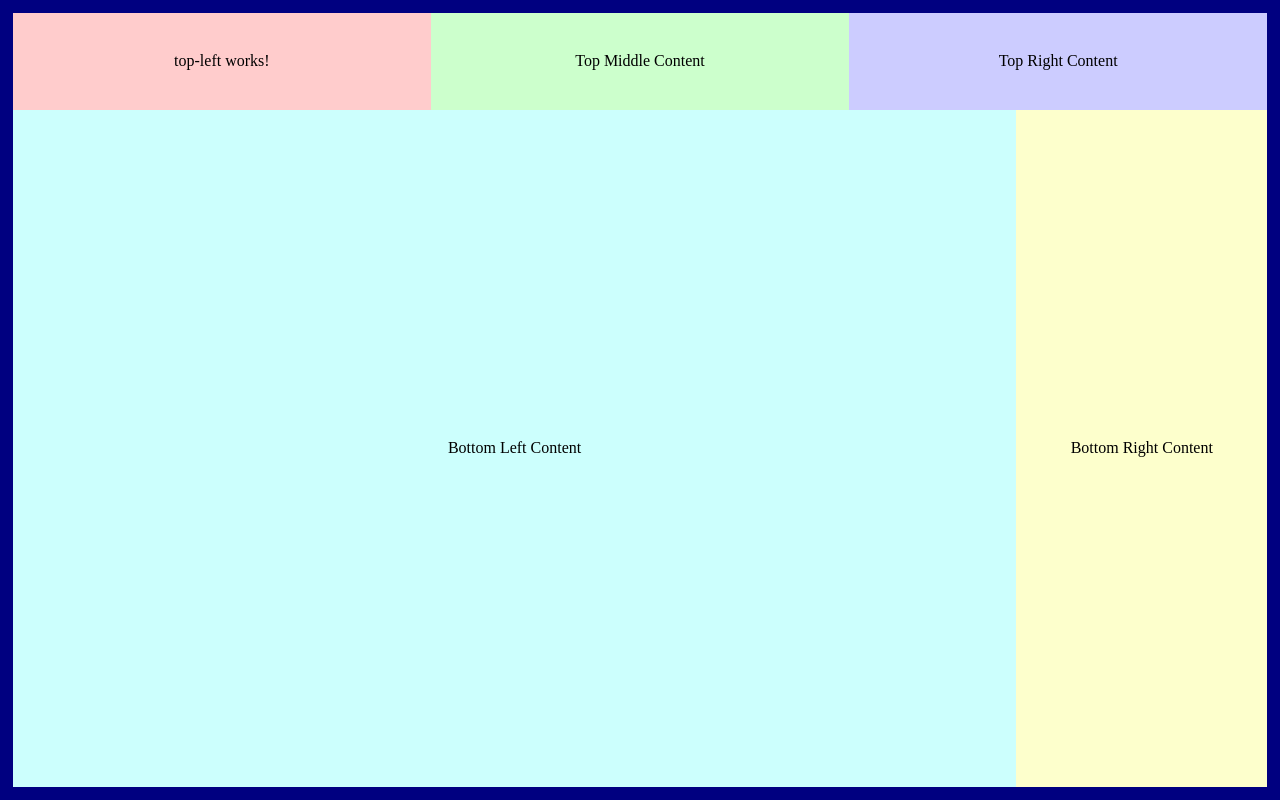
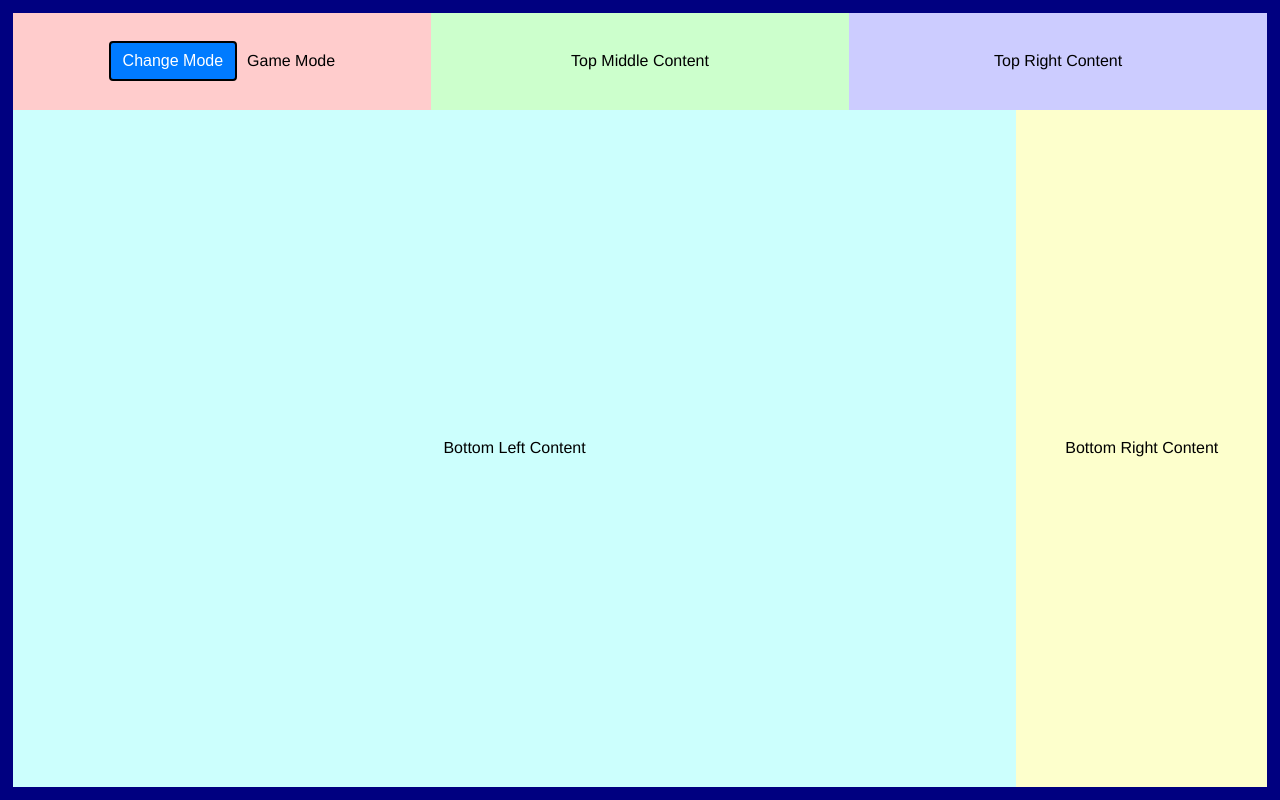
Before and after one commit to smborio/gridmap-manager, an Angular app: page / in a window 1280 px wide. Built offline with nearby package versions, Linux system fonts and the light colour scheme.

Commit message:
added mode  button and basic functionality

```diff
--- a/src/app/app.component.scss
+++ b/src/app/app.component.scss
@@ -28,7 +28,9 @@ $content-bg: #FFFFFF;
     flex: 1;
     width: 100%;
 
-    .top-left, .top-middle, .top-right {
+    .top-left,
+    .top-middle,
+    .top-right {
         display: flex;
         justify-content: center;
         align-items: center;
@@ -62,7 +64,7 @@ $content-bg: #FFFFFF;
         justify-content: center;
         align-items: center;
         height: 100%;
-      }
+    }
 
     .bottom-left {
         flex: 4;
--- a/src/app/components/top-components/top-left/top-left.component.html
+++ b/src/app/components/top-components/top-left/top-left.component.html
@@ -1 +1,3 @@
-<p>top-left works!</p>
+<button class="my-btn-primary" (click)="toggleMode()">Change Mode</button>
+
+<span style="margin-left: 10px;">{{ dmModeService.getDmMode() ? 'DM Mode' : 'Game Mode' }}</span>
--- a/src/app/components/top-components/top-left/top-left.component.ts
+++ b/src/app/components/top-components/top-left/top-left.component.ts
@@ -1,4 +1,5 @@
 import { Component, OnInit } from '@angular/core';
+import { DmModeService } from 'src/app/services/dm-mode.service';
 
 @Component({
   selector: 'app-top-left',
@@ -7,7 +8,10 @@ import { Component, OnInit } from '@angular/core';
 })
 export class TopLeftComponent implements OnInit {
 
-  constructor() { }
+  constructor(public dmModeService: DmModeService) { }
+  toggleMode(): void {
+    this.dmModeService.toggleDmMode();
+  }
 
   ngOnInit(): void {
   }
--- a/src/styles.scss
+++ b/src/styles.scss
@@ -1,6 +1,20 @@
 // In styles.scss
-html, body {
+html,
+body {
     height: 100%;
     margin: 0;
     padding: 0;
+    font-family: Helvetica, Arial, sans-serif;
+    font-size: 16px;
 }
+
+.my-btn-primary {
+    background-color: #007bff;
+    border: 2px solid black;
+    color: #ffffff;
+    padding: 0.375rem 0.75rem;
+    font-size: 16px;
+    line-height: 1.5;
+    border-radius: 0.25rem;
+    transition: none;
+}
```
